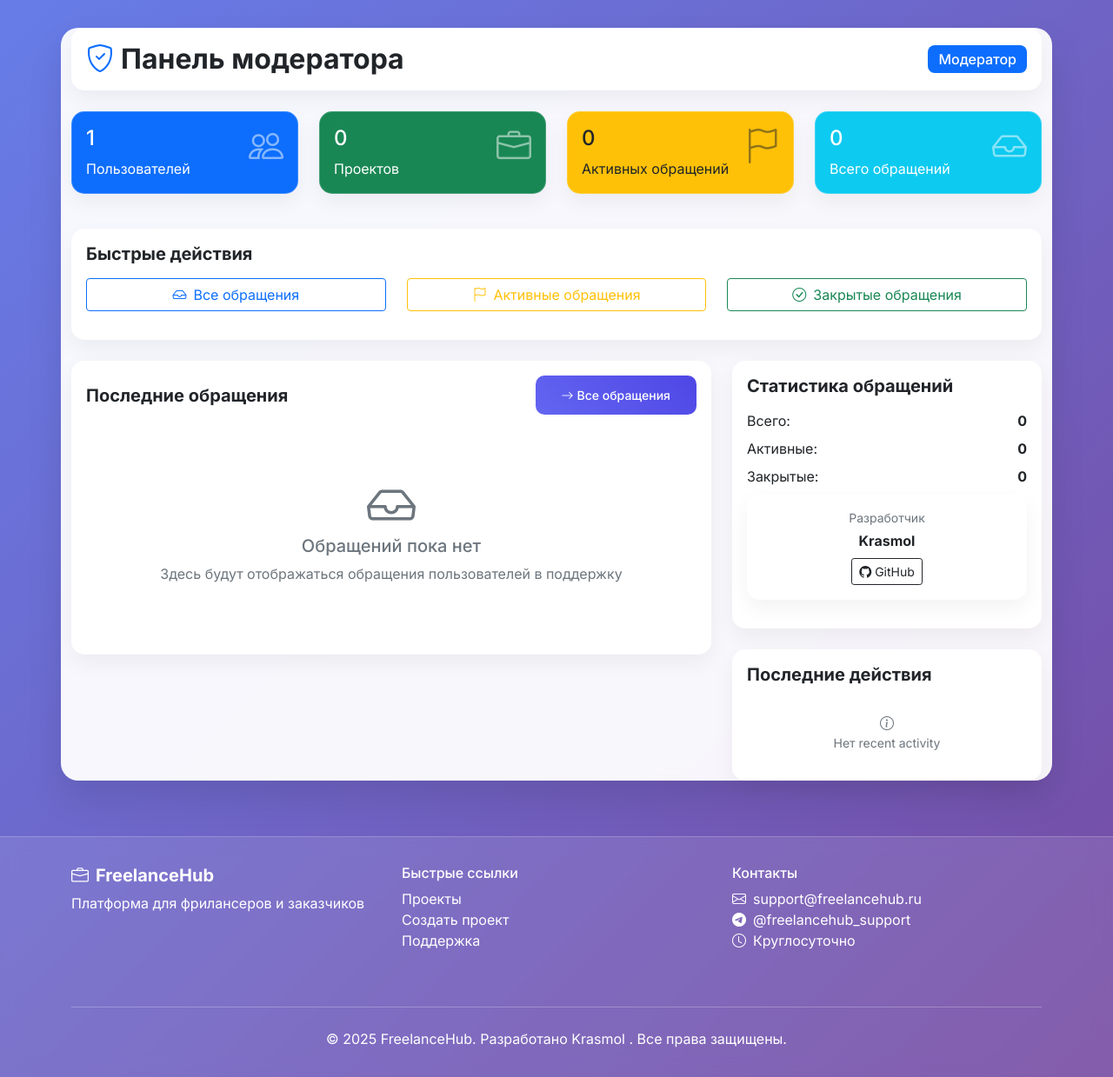
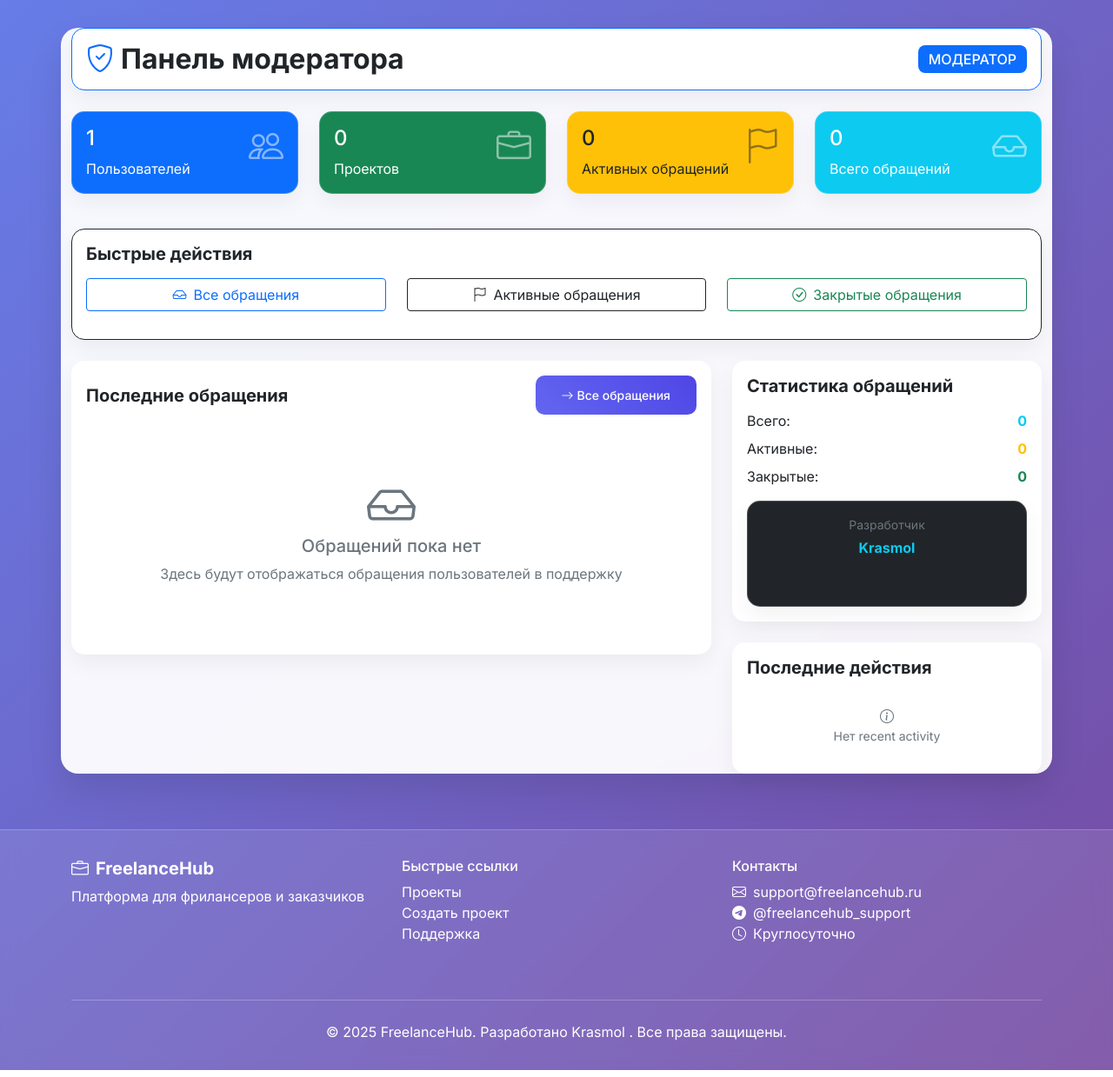
Before and after one commit to Krasmol/platform_for_freelancers, a Flask app: page /admin in a window 1280 px wide. Shown: the part 80-1319 px from the top of the page at 87% size. Run offline with Flask 3, Linux system fonts and the light colour scheme; a user stored in the database is signed in.

Commit message:
Update admin_dashboard.html
изменен стиль

```diff
--- a/templates/admin_dashboard.html
+++ b/templates/admin_dashboard.html
@@ -3,13 +3,13 @@
 {% block content %}
 <div class="row">
     <div class="col-12">
-        <div class="card mb-4">
+        <div class="card mb-4 border-primary">
             <div class="card-body">
                 <div class="d-flex justify-content-between align-items-center">
-                    <h2 class="fw-bold mb-0">
+                    <h2 class="fw-bold mb-0 text-glow">
                         <i class="bi bi-shield-check text-primary me-2"></i>Панель модератора
                     </h2>
-                    <div class="badge bg-primary fs-6">Модератор</div>
+                    <div class="badge bg-primary fs-6 code-font">МОДЕРАТОР</div>
                 </div>
             </div>
         </div>
@@ -23,8 +23,8 @@
             <div class="card-body">
                 <div class="d-flex justify-content-between">
                     <div>
-                        <h4>{{ stats.total_users }}</h4>
-                        <p class="mb-0">Пользователей</p>
+                        <h4 class="text-glow">{{ stats.total_users }}</h4>
+                        <p class="mb-0 code-font">Пользователей</p>
                     </div>
                     <i class="bi bi-people display-6 opacity-50"></i>
                 </div>
@@ -36,8 +36,8 @@
             <div class="card-body">
                 <div class="d-flex justify-content-between">
                     <div>
-                        <h4>{{ stats.total_projects }}</h4>
-                        <p class="mb-0">Проектов</p>
+                        <h4 class="text-glow">{{ stats.total_projects }}</h4>
+                        <p class="mb-0 code-font">Проектов</p>
                     </div>
                     <i class="bi bi-briefcase display-6 opacity-50"></i>
                 </div>
@@ -49,8 +49,8 @@
             <div class="card-body">
                 <div class="d-flex justify-content-between">
                     <div>
-                        <h4>{{ stats.open_tickets }}</h4>
-                        <p class="mb-0">Активных обращений</p>
+                        <h4 class="text-glow">{{ stats.open_tickets }}</h4>
+                        <p class="mb-0 code-font">Активных обращений</p>
                     </div>
                     <i class="bi bi-flag display-6 opacity-50"></i>
                 </div>
@@ -62,8 +62,8 @@
             <div class="card-body">
                 <div class="d-flex justify-content-between">
                     <div>
-                        <h4>{{ stats.total_tickets }}</h4>
-                        <p class="mb-0">Всего обращений</p>
+                        <h4 class="text-glow">{{ stats.total_tickets }}</h4>
+                        <p class="mb-0 code-font">Всего обращений</p>
                     </div>
                     <i class="bi bi-inbox display-6 opacity-50"></i>
                 </div>
@@ -75,9 +75,9 @@
 <!-- Быстрые действия -->
 <div class="row mb-4">
     <div class="col-12">
-        <div class="card">
+        <div class="card border-warning">
             <div class="card-body">
-                <h5 class="fw-bold mb-3">Быстрые действия</h5>
+                <h5 class="fw-bold mb-3 text-glow">Быстрые действия</h5>
                 <div class="row">
                     <div class="col-md-4 mb-3">
                         <a href="{{ url_for('admin_tickets') }}" class="btn btn-outline-primary w-100">
@@ -106,8 +106,8 @@
         <div class="card">
             <div class="card-body">
                 <div class="d-flex justify-content-between align-items-center mb-4">
-                    <h5 class="fw-bold mb-0">Последние обращения</h5>
-                    <a href="{{ url_for('admin_tickets') }}" class="btn btn-primary btn-sm">
+                    <h5 class="fw-bold mb-0 text-glow">Последние обращения</h5>
+                    <a href="{{ url_for('admin_tickets') }}" class="btn btn-primary btn-sm glow">
                         <i class="bi bi-arrow-right me-1"></i>Все обращения
                     </a>
                 </div>
@@ -117,25 +117,25 @@
                     <table class="table table-hover">
                         <thead>
                             <tr>
-                                <th>Тема</th>
-                                <th>Пользователь</th>
-                                <th>Статус</th>
-                                <th>Приоритет</th>
-                                <th>Дата</th>
-                                <th>Действия</th>
+                                <th class="code-font">Тема</th>
+                                <th class="code-font">Пользователь</th>
+                                <th class="code-font">Статус</th>
+                                <th class="code-font">Приоритет</th>
+                                <th class="code-font">Дата</th>
+                                <th class="code-font">Действия</th>
                             </tr>
                         </thead>
                         <tbody>
                             {% for ticket in recent_tickets %}
                             <tr>
                                 <td>
-                                    <a href="{{ url_for('admin_ticket_detail', ticket_id=ticket.id) }}" class="text-decoration-none fw-bold">
+                                    <a href="{{ url_for('admin_ticket_detail', ticket_id=ticket.id) }}" class="text-decoration-none text-glow">
                                         {{ ticket.subject }}
                                     </a>
                                 </td>
-                                <td>{{ ticket.user.username }}</td>
+                                <td class="code-font">{{ ticket.user.username }}</td>
                                 <td>
-                                    <span class="badge bg-{% if ticket.status == 'open' %}warning{% elif ticket.status == 'in_progress' %}info{% elif ticket.status == 'resolved' %}success{% else %}secondary{% endif %}">
+                                    <span class="badge bg-{% if ticket.status == 'open' %}warning{% elif ticket.status == 'in_progress' %}info{% elif ticket.status == 'resolved' %}success{% else %}secondary{% endif %} code-font">
                                         {% if ticket.status == 'open' %}Открыт
                                         {% elif ticket.status == 'in_progress' %}В работе
                                         {% elif ticket.status == 'resolved' %}Решен
@@ -143,11 +143,11 @@
                                     </span>
                                 </td>
                                 <td>
-                                    <span class="badge bg-{% if ticket.priority == 'low' %}success{% elif ticket.priority == 'medium' %}warning{% elif ticket.priority == 'high' %}danger{% else %}dark{% endif %}">
+                                    <span class="badge bg-{% if ticket.priority == 'low' %}success{% elif ticket.priority == 'medium' %}warning{% elif ticket.priority == 'high' %}danger{% else %}dark{% endif %} code-font">
                                         {{ ticket.priority }}
                                     </span>
                                 </td>
-                                <td class="text-muted">{{ ticket.created_at.strftime('%d.%m.%Y %H:%M') }}</td>
+                                <td class="text-muted code-font">{{ ticket.created_at.strftime('%d.%m.%Y %H:%M') }}</td>
                                 <td>
                                     <a href="{{ url_for('admin_ticket_detail', ticket_id=ticket.id) }}" class="btn btn-sm btn-outline-primary">
                                         <i class="bi bi-eye"></i>
@@ -162,7 +162,7 @@
                 <div class="text-center py-5 text-muted">
                     <i class="bi bi-inbox display-4 mb-3"></i>
                     <h5>Обращений пока нет</h5>
-                    <p>Здесь будут отображаться обращения пользователей в поддержку</p>
+                    <p class="code-font">Здесь будут отображаться обращения пользователей в поддержку</p>
                 </div>
                 {% endif %}
             </div>
@@ -174,28 +174,29 @@
         <!-- Статистика обращений -->
         <div class="card mb-4">
             <div class="card-body">
-                <h5 class="fw-bold mb-3">Статистика обращений</h5>
+                <h5 class="fw-bold mb-3 text-glow">Статистика обращений</h5>
                 <div class="mb-3">
                     <div class="d-flex justify-content-between align-items-center mb-2">
-                        <span>Всего:</span>
-                        <strong>{{ stats.total_tickets }}</strong>
+                        <span class="code-font">Всего:</span>
+                        <strong class="text-info code-font">{{ stats.total_tickets }}</strong>
                     </div>
                     <div class="d-flex justify-content-between align-items-center mb-2">
-                        <span>Активные:</span>
-                        <strong>{{ stats.open_tickets }}</strong>
+                        <span class="code-font">Активные:</span>
+                        <strong class="text-warning code-font">{{ stats.open_tickets }}</strong>
                     </div>
                     <div class="d-flex justify-content-between align-items-center mb-2">
-                        <span>Закрытые:</span>
-                        <strong>{{ stats.closed_tickets }}</strong>
+                        <span class="code-font">Закрытые:</span>
+                        <strong class="text-success code-font">{{ stats.closed_tickets }}</strong>
                     </div>
-                    <div class="card">
-                        <div class="card-body text-center py-3">
-                            <small class="text-muted d-block mb-1">Разработчик</small>
-                            <strong class="d-block mb-2">Krasmol</strong>
-                            <a href="https://github.com/Krasmol" class="btn btn-sm btn-outline-dark" target="_blank">
-                                <i class="bi bi-github me-1"></i>GitHub
-                            </a>
-                        </div>
+                </div>
+
+                <div class="card bg-dark mt-3">
+                    <div class="card-body text-center py-3">
+                        <small class="text-muted d-block mb-1 code-font">Разработчик</small>
+                        <strong class="d-block mb-2 code-font text-info">Krasmol</strong>
+                        <a href="https://github.com/Krasmol" class="btn btn-sm btn-outline-dark" target="_blank">
+                            <i class="bi bi-github me-1"></i>GitHub
+                        </a>
                     </div>
                 </div>
             </div>
@@ -204,7 +205,7 @@
         <!-- Активность -->
         <div class="card">
             <div class="card-body">
-                <h5 class="fw-bold mb-3">Последние действия</h5>
+                <h5 class="fw-bold mb-3 text-glow">Последние действия</h5>
                 <div class="activity-list">
                     {% for ticket in recent_tickets[:3] %}
                     <div class="activity-item mb-3">
@@ -213,8 +214,8 @@
                                 <i class="bi bi-flag text-white"></i>
                             </div>
                             <div>
-                                <p class="mb-1">Обращение от {{ ticket.user.username }}</p>
-                                <small class="text-muted">{{ ticket.created_at.strftime('%d.%m.%Y %H:%M') }}</small>
+                                <p class="mb-1 code-font">Обращение от {{ ticket.user.username }}</p>
+                                <small class="text-muted code-font">{{ ticket.created_at.strftime('%d.%m.%Y %H:%M') }}</small>
                             </div>
                         </div>
                     </div>
@@ -222,7 +223,7 @@
                     {% if not recent_tickets %}
                     <div class="text-center text-muted py-3">
                         <i class="bi bi-info-circle"></i>
-                        <p class="mb-0 small">Нет recent activity</p>
+                        <p class="mb-0 small code-font">Нет recent activity</p>
                     </div>
                     {% endif %}
                 </div>
@@ -239,6 +240,21 @@
     align-items: center;
     justify-content: center;
 }
+
+.card.border-warning {
+    border-color: var(--warning) !important;
+}
+
+.btn-outline-warning {
+    border-color: var(--warning);
+    color: var(--warning);
+}
+
+.btn-outline-warning:hover {
+    background: var(--warning);
+    border-color: var(--warning);
+    color: var(--bg-primary);
+}
 </style>
 
 <script>
```
